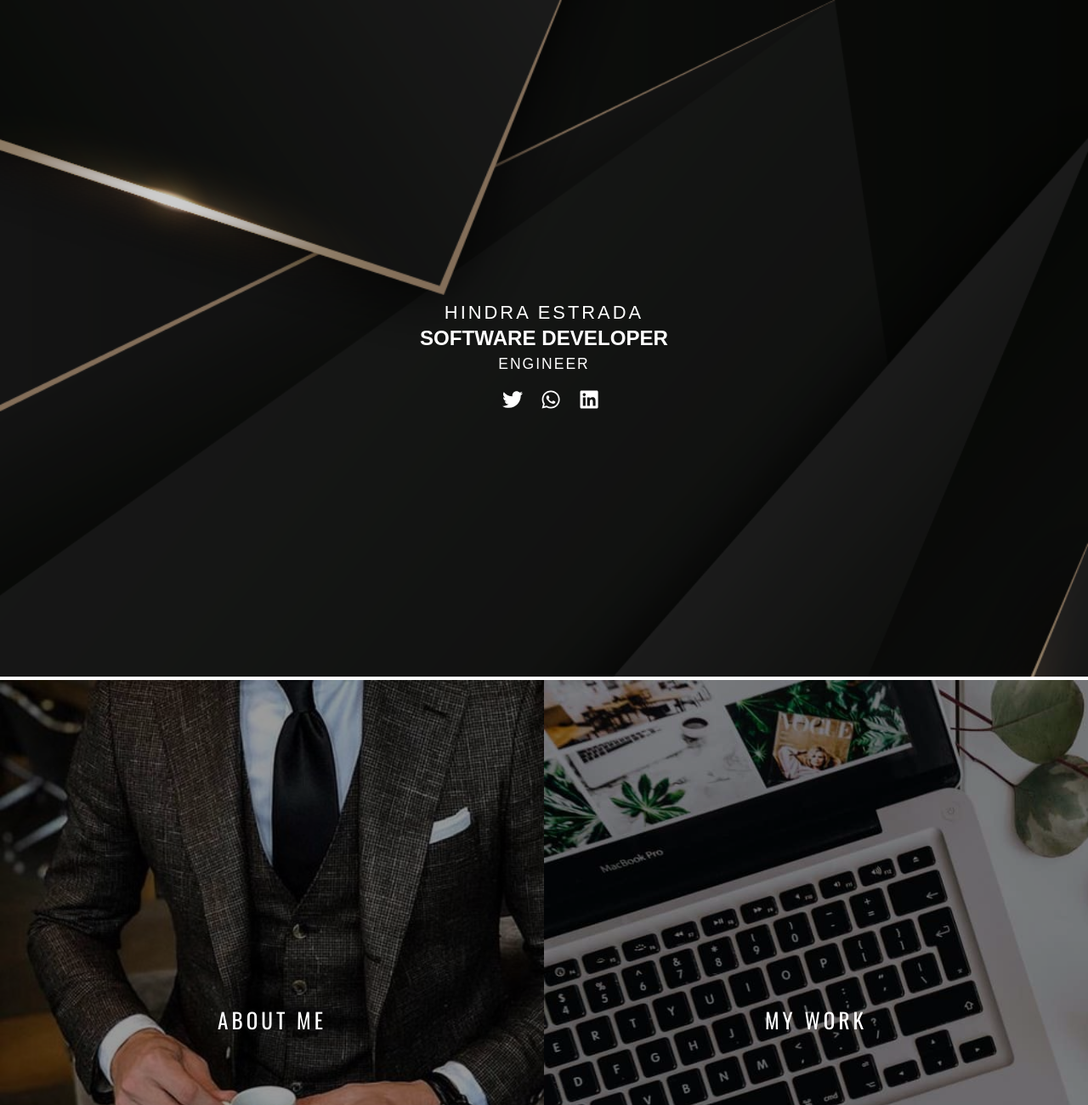
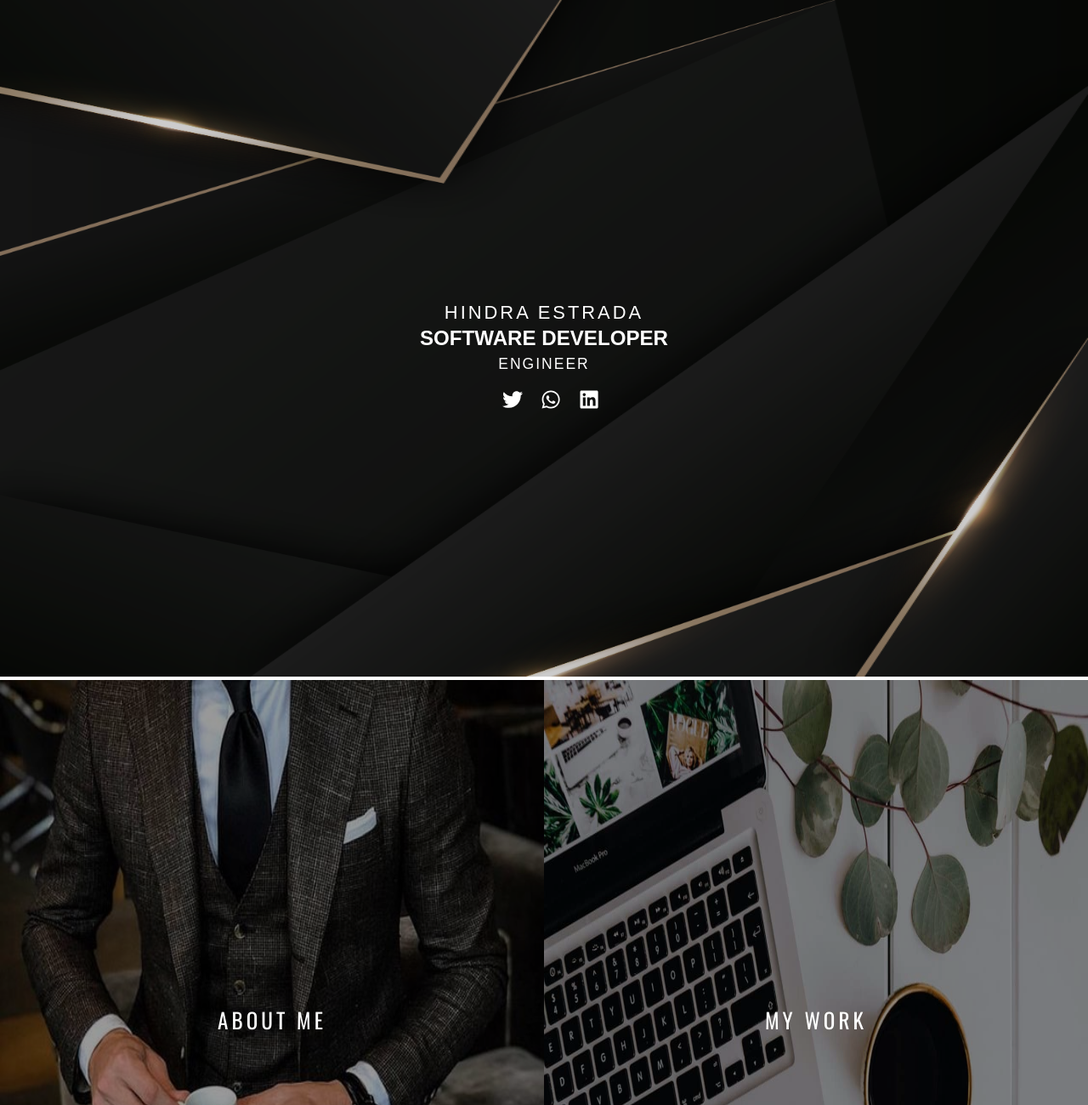
Before and after one commit to Ivan252512/hindrav, a plain HTML site: page index.html in a window 1280 px wide. Shown: the top 1300 px of the page at 85% size. Drawn offline with nearby package versions, Linux system fonts and the light colour scheme.

Commit message:
same line lol

```diff
--- a/assets/scss/breakpoints/_laptopS.scss
+++ b/assets/scss/breakpoints/_laptopS.scss
@@ -1,3 +1,7 @@
+main{
+    height: 100vh;
+}
+
 .aboutme--container__body{
     width: 600px;
     margin-left: 50px;
--- a/assets/scss/libs/_mixins.scss
+++ b/assets/scss/libs/_mixins.scss
@@ -2,6 +2,7 @@
     background-size: cover;
     background-repeat: no-repeat;
     background-attachment: fixed;
+    background-size: 100% 100%;
 }
 
 @mixin overlay{
```
Also changed, not shown: assets/css/laptopS.css, assets/css/main-dist.css, assets/css/main.css, 1 other file.
